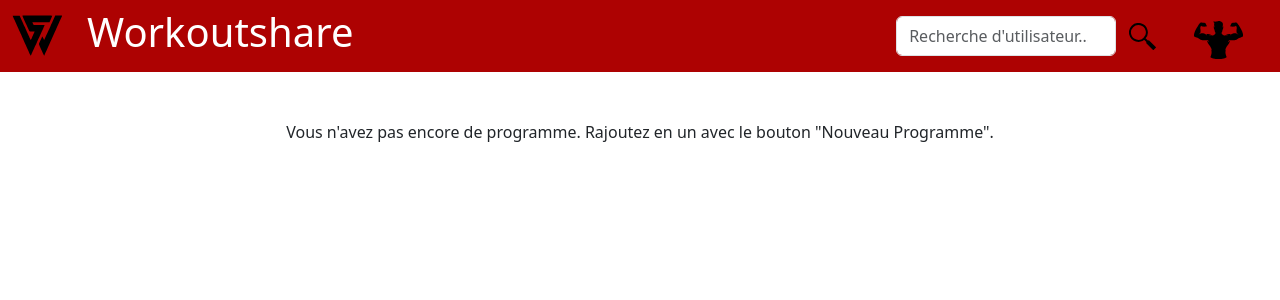
After one commit to tdechanet/p13, a Django app: page /home/ in a window 1280 px wide. The commit adds this page. Shown: the top 300 px of the page. Run offline with Django 4.2, Linux system fonts and the light colour scheme; tables that the repository leaves empty hold one stand-in row (values such as "Sample post"); style sheets or scripts are compiled from the project's sources; some libraries are stand-ins or nearby versions.

Commit message:
added home page and template modification if user is owner of page

```diff
--- a/workoutshare/main/urls.py
+++ b/workoutshare/main/urls.py
@@ -6,7 +6,9 @@ from . import views
 APP_NAME = 'main'
 
 urlpatterns = [
+    path('home/', views.home, name='home'),
     path('profile/', views.profile, name='profile'),
+    path('profile/<int:user_id>/', views.profile, name='profile'),
     path('program/<int:program_id>/', views.program, name='program'),
     path('program/<int:program_id>/delete/', views.delete_program, name='delete_program'),
     path('session/<int:session_id>/delete/', views.delete_session, name='delete_session'),
--- a/workoutshare/main/views.py
+++ b/workoutshare/main/views.py
@@ -3,15 +3,34 @@ from django.shortcuts import render, redirect, get_object_or_404
 from django.contrib.auth.decorators import login_required
 
 from .models import CustomUser, Program, Session, Exercice
+from authentication.models import Following
 
 # Create your views here.
 
+def home(request):
+    follows = Following.objects.filter(follower=request.user.pk)
+
+    following_program_list = []
+    for follow in follows:
+        programs = Program.objects.get(user_id=follow.author)
+        following_program_list.append(programs)
+
+    context = {
+        "programs" : following_program_list
+    }
+
+    return render (request, 'main/home.html', context)
+
+
 @login_required(login_url='/login/')
-def profile(request):
+def profile(request, user_id=None):
     """This function is used to show to a user all his programs."""
 
+    # if a user id as been specified in the url we use it, else we use the id of the connected user
+    selected_user_id = user_id if user_id else request.user.pk
+
     # getting the programs of the user
-    programs = Program.objects.filter(user_id=request.user.pk).order_by('name')
+    programs = Program.objects.filter(user_id=selected_user_id).order_by('name')
 
     if request.method == 'POST':
 
@@ -33,9 +52,12 @@ def profile(request):
     # getting the number of followers of the user
     number_of_followers = CustomUser.objects.filter(authors=request.user.pk).count()
 
+    is_owner = request.user.pk == selected_user_id # checking if the user is the owner of the profile
+
     context = {
         "followers": number_of_followers,
         "programs": programs,
+        "is_owner" : is_owner
     }
 
     return render(request, 'main/profile.html', context)
@@ -76,9 +98,12 @@ def program(request, program_id):
         exercices_fixed_time = timedelta_no_hours(exercices)
         sessions_dic[session.name] = exercices_fixed_time
 
+    is_owner = request.user == program_selected.user_id # checking if the user is the owner of the program
+
     context = {
         "program" : program_selected_name,
-        "sessions" : sessions_dic
+        "sessions" : sessions_dic,
+        "is_owner" : is_owner
     }
 
     return render(request, 'main/program.html', context)
--- a/workoutshare/templates/base.html
+++ b/workoutshare/templates/base.html
@@ -16,7 +16,7 @@
   <body>
     <nav class="navbar navbar-expand-md">
       <div class="row container-fluid justify-content-start">
-        <img class="logo img-fluid" src="{% static 'image/logo_workoutshare.svg' %}"/>
+        <a class="logo" href="{% url 'home' %}"><img class="img-fluid" src="{% static 'image/logo_workoutshare.svg' %}"/></a>
         <h1 class="col">Workoutshare</h1>
         <button class="navbar-toggler no-border col-2" type="button" data-bs-toggle="collapse" data-bs-target="#navbarScroll" aria-controls="navbarTogglerDemo02" aria-expanded="false" aria-label="Toggle navigation">
           <span class="navbar-toggler-icon no-border"></span>
--- /dev/null
+++ b/workoutshare/templates/main/home.html
@@ -0,0 +1,34 @@
+{% extends "base.html" %}
+
+{% block title %}Accueil{% endblock %}
+{% load static %}
+{% block content %}
+{% if programs|length == 0 %}
+<p class="mt-5 text-center">Vous n'avez pas encore de programme. Rajoutez en un avec le bouton "Nouveau Programme".</p>
+{% else %}
+    {% for program in programs %}
+        <div class="card mt-5 mx-5">
+            <div class="container-fluid">
+                <div class="card-header row d-flex">
+                    <a class="card-title col-sm-8 col-12 text-sm-start text-center fs-2" href="{% url 'program' program.pk %}"><h3>{{ program.name }}</h3></a>
+
+                </div>
+            </div>
+            <div class="card-body row">
+                <div class="row col-xl-6 col-md-4 col-12">
+                    <p class="my-xl-4 col-xl-6 col-md-12 col-sm-6 col-12 card-text fs-2">{{ program.session_number }} séances</p>
+                    <p class="my-xl-4 mb-sm-0 mb-3 col-xl-6 col-md-12 col-sm-6 col-12 card-text fs-2">{{ program.get_exercice_number }} exercices</p>
+                </div>
+                <div class="row col">
+                    {% if program.description %}
+                        <p readonly class="card-text">{{ program.description }}</p>
+                    {% else %}
+                        <p readonly class="card-text">L'auteur n'a pas renseigné de description pour ce programme.</p>
+                    {% endif %}
+                </div>
+            </div>
+        </div>
+    {% endfor %}
+{% endif %}
+    </div>
+{% endblock %}
--- a/workoutshare/templates/main/profile.html
+++ b/workoutshare/templates/main/profile.html
@@ -4,8 +4,12 @@
 {% load static %}
 {% block content %}
     <div class="container-fluid d-flex justify-content-around mt-5">
+        {% if is_owner %}
             <button class="btn btn-primary d-none d-sm-block" href="#" role="button">Nouveau programme</button>
             <button title="Ajouter un nouveau programme" class="btn btn-primary d-block d-sm-none" href="#" role="button">+</button>
+        {% else %}
+            <button class="btn btn-primary" href="#" role="button">Suivre</button>
+        {% endif %}
         <h2>{{ user.username }}</h2>
         <p class="align-middle">{{ followers }} followers</p>
     </div>
@@ -18,6 +22,7 @@
                 <div class="container-fluid">
                     <div class="card-header row d-flex">
                         <a class="card-title col-sm-8 col-12 text-sm-start text-center fs-2" href="{% url 'program' program.pk %}"><h3>{{ program.name }}</h3></a>
+                        {% if is_owner %}
                             <form class="col-sm-4 col-12 d-flex justify-content-sm-end justify-content-around" method="post">
                                 {% csrf_token %}
                                 <label class="pointer-image">
@@ -53,6 +58,7 @@
                                     </div>
                                 </label>
                             </form>
+                        {% endif %}
                     </div>
                 </div>
                 <div class="card-body row">
--- a/workoutshare/templates/main/program.html
+++ b/workoutshare/templates/main/program.html
@@ -9,6 +9,7 @@
     <div class="container-fluid">
         {% for session_name, exercices in sessions.items %}
             <div class="mt-5 mb-2 d-flex flex-row-reverse">
+                {% if is_owner %}
                 <form method="post">
                     {% csrf_token %}
                     <label class="pointer-image">
@@ -40,6 +41,7 @@
                         </div>
                     </label>
                 </form>
+                {% endif %}
             </div>
             <div class="table-responsive">
                 <table class="table table-striped table-bordered">
@@ -66,8 +68,10 @@
                 </table>
             </div>
         {% endfor %}
+        {% if is_owner %}
         <div class="container-fluid d-flex justify-content-around mt-5">
             <button class="btn btn-primary mb-5 d-none d-sm-block" href="#" role="button">Nouvelle séance</button>
         </div>
+        {% endif %}
     </div>
 {% endblock %}
```
Lines whose indentation alone changed are shown as unchanged.
